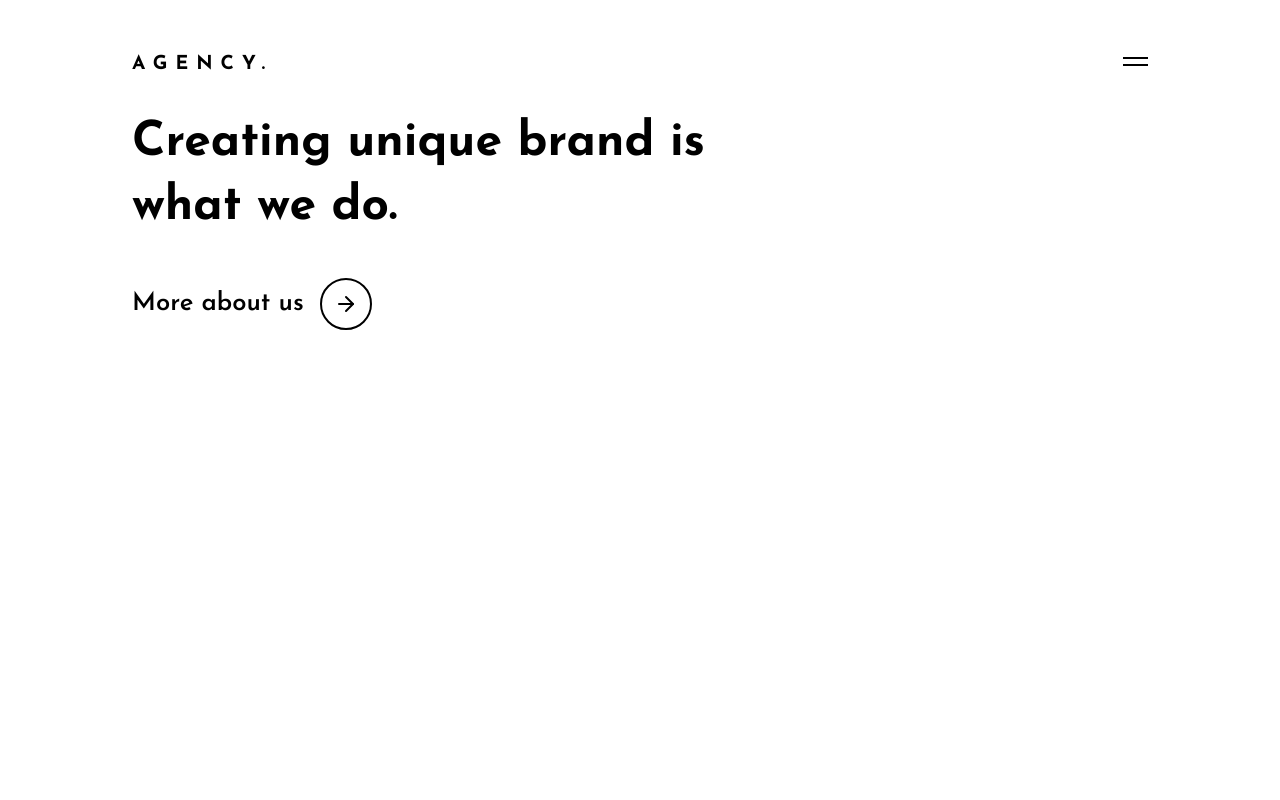
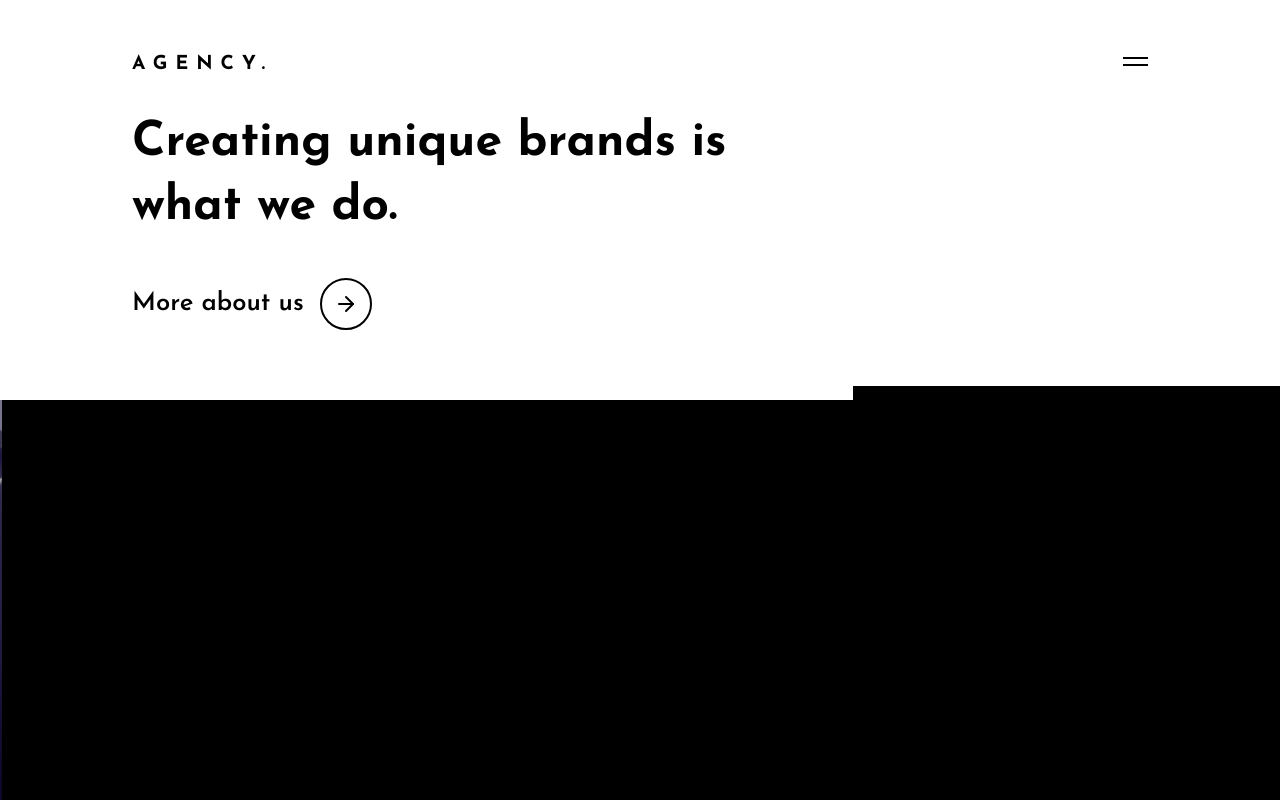
Before and after one commit to DevAbas/agency, a React (Create React App) app: page / in a window 1280 px wide. Built offline with nearby package versions, Linux system fonts and the light colour scheme.

Commit message:
Animation added

```diff
--- a/package.json
+++ b/package.json
@@ -10,6 +10,7 @@
     "@types/node": "^12.0.0",
     "@types/react": "^16.9.0",
     "@types/react-dom": "^16.9.0",
+    "gsap": "^3.2.6",
     "node-sass": "^4.13.1",
     "react": "^16.13.1",
     "react-dom": "^16.13.1",
--- a/src/App.tsx
+++ b/src/App.tsx
@@ -1,18 +1,60 @@
 import React, { useEffect } from 'react';
+import gsap from 'gsap';
 import Header from './components/Header';
 import Banner from './components/Banner';
+import Cases from './components/Cases';
+import IntroOverlay from './components/IntroOverlay';
 import './styles/App.scss';
 
 const App: React.FC = () => {
   useEffect(() => {
     let vh: number = window.innerHeight * 0.01;
     document.documentElement.style.setProperty('--vh', `${vh}px`);
+
+    gsap.to('body', 0, { css: { visibility: 'visible' } });
+
+    //timeline
+    const tl = gsap.timeline();
+
+    tl.from('.line span', 1.8, {
+      y: 100,
+      ease: 'power4.out',
+      delay: 1,
+      skewY: 7,
+      stagger: {
+        amount: 0.3,
+      },
+    })
+      .to('.overlay-top', 1.6, {
+        height: 0,
+        ease: 'expo.inOut',
+        stagger: 0.4,
+      })
+      .to('.overlay-bottom', 1.6, {
+        width: 0,
+        ease: 'expo.inOut',
+        delay: -0.8,
+        stagger: {
+          amount: 0.4,
+        },
+      })
+      .to('.intro-overlay', 0, { css: { display: 'none' } })
+      .from('.case-image img', 1.6, {
+        scale: 2,
+        ease: 'expo.inOut',
+        delay: -2,
+        stagger: {
+          amount: 0.4,
+        },
+      });
   }, []);
 
   return (
     <div className='App'>
+      <IntroOverlay />
       <Header />
       <Banner />
+      <Cases />
     </div>
   );
 };
--- a/src/components/Banner.tsx
+++ b/src/components/Banner.tsx
@@ -8,7 +8,7 @@ const Banner: React.FC = () => {
         <div className='row'>
           <h2>
             <div className='line'>
-              <span>Creating unique brand is</span>
+              <span>Creating unique brands is</span>
             </div>
             <div className='line'>
               <span>what we do.</span>
--- /dev/null
+++ b/src/components/Cases.tsx
@@ -0,0 +1,66 @@
+import React from 'react';
+import { ReactComponent as CasesPrev } from '../assets/arrow-left.svg';
+import { ReactComponent as CasesNext } from '../assets/arrow-right.svg';
+
+type CaseStudy = {
+  id: number;
+  subtitle: string;
+  title: string;
+  img: string;
+};
+
+const caseStudies: CaseStudy[] = [
+  {
+    id: 1,
+    subtitle: 'Curology',
+    title: "A custom formula for your skin's unique needs",
+    img: 'curology-min',
+  },
+  {
+    id: 2,
+    subtitle: 'Yourspace',
+    title: 'Open space floor plans for you next venture',
+    img: 'yourspace-min',
+  },
+  {
+    id: 3,
+    subtitle: 'Lumin',
+    title: 'For your best look ever',
+    img: 'lumin-min',
+  },
+];
+
+const Cases: React.FC = () => {
+  return (
+    <section className='cases'>
+      <div className='container-fluid'>
+        <div className='cases-navigation'>
+          <div className='cases-arrow prev disabled'>
+            <CasesPrev />
+          </div>
+          <div className='cases-arrow next'>
+            <CasesNext />
+          </div>
+        </div>
+        <div className='row'>
+          {caseStudies.map((caseItem: CaseStudy) => (
+            <div key={caseItem.id} className='case'>
+              <div className='case-details'>
+                <span>{caseItem.subtitle}</span>
+                <h2>{caseItem.title}</h2>
+              </div>
+              <div className='case-image'>
+                <img
+                  src={require(`../assets/${caseItem.img}.png`)}
+                  alt={caseItem.title}
+                />
+              </div>
+            </div>
+          ))}
+        </div>
+      </div>
+    </section>
+  );
+};
+
+export default Cases;
--- /dev/null
+++ b/src/components/IntroOverlay.tsx
@@ -0,0 +1,20 @@
+import React from 'react';
+
+const IntroOverlay: React.FC = () => {
+  return (
+    <div className='intro-overlay'>
+      <div className='top'>
+        <div className='overlay-top'></div>
+        <div className='overlay-top'></div>
+        <div className='overlay-top'></div>
+      </div>
+      <div className='bottom'>
+        <div className='overlay-bottom'></div>
+        <div className='overlay-bottom'></div>
+        <div className='overlay-bottom'></div>
+      </div>
+    </div>
+  );
+};
+
+export default IntroOverlay;
--- a/src/styles/App.scss
+++ b/src/styles/App.scss
@@ -1,19 +1,20 @@
-@import url("https://fonts.googleapis.com/css?family=Josefin+Sans:400,600,700&display=swap");
-@import "./varibles.scss";
-@import "./breakpoints.scss";
-@import "./components/header.scss";
-@import "./components/banner.scss";
-@import "./components/cases.scss";
+@import url('https://fonts.googleapis.com/css?family=Josefin+Sans:400,600,700&display=swap');
+@import './varibles.scss';
+@import './breakpoints.scss';
+@import './components/header.scss';
+@import './components/banner.scss';
+@import './components/cases.scss';
 
 body,
 html {
+  visibility: hidden;
   user-select: none;
   background: $white;
   overscroll-behavior: none;
   margin: 0;
-  font-family: "Josefin Sans", -apple-system, BlinkMacSystemFont, "Segoe UI",
-    "Roboto", "Oxygen", "Ubuntu", "Cantarell", "Fira Sans", "Droid Sans",
-    "Helvetica Neue", sans-serif;
+  font-family: 'Josefin Sans', -apple-system, BlinkMacSystemFont, 'Segoe UI',
+    'Roboto', 'Oxygen', 'Ubuntu', 'Cantarell', 'Fira Sans', 'Droid Sans',
+    'Helvetica Neue', sans-serif;
   -webkit-font-smoothing: antialiased;
   -moz-osx-font-smoothing: grayscale;
 }
@@ -23,29 +24,36 @@ html {
   min-width: 1560px;
   margin: 0 auto;
   height: 100%;
-  @include media("<=1560px") {
+
+  @include media('<=1560px') {
     width: 1280px;
     min-width: 1280px;
   }
-  @include media("<=desktop") {
+
+  @include media('<=desktop') {
     width: 1080px;
     min-width: 1080px;
   }
-  @include media("<=1080px") {
+
+  @include media('<=1080px') {
     width: 100%;
     min-width: 100%;
   }
+
   .row {
     display: flex;
     height: 100%;
     padding: 0 32px;
-    @include media("<=phone") {
+
+    @include media('<=phone') {
       padding: 0 16px;
     }
   }
+
   .v-center {
     align-items: center;
   }
+
   .space-between {
     justify-content: space-between;
   }
@@ -54,8 +62,92 @@ html {
 .container-fluid {
   width: 100%;
   height: 100%;
+
   .row {
     display: flex;
     height: 100%;
   }
 }
+
+// Intro overlay
+.intro-overlay {
+  .top {
+    height: 50vh;
+    height: calc(var(--vh, 1vh) * 50);
+    position: absolute;
+    width: 100%;
+    z-index: 8;
+
+    .overlay-top {
+      position: absolute;
+      left: 0;
+      right: 0;
+      bottom: 0;
+      width: 33.333vw;
+      height: 100%;
+      background: $black;
+
+      @include media('<=tablet') {
+        width: 100vw;
+      }
+
+      &:nth-child(2) {
+        left: 33.333%;
+
+        @include media('<=tablet') {
+          display: none;
+        }
+      }
+
+      &:nth-child(3) {
+        left: 66.666%;
+
+        @include media('<=tablet') {
+          display: none;
+        }
+      }
+    }
+  }
+
+  .bottom {
+    height: 50vh;
+    height: calc(var(--vh, 1vh) * 50);
+    position: absolute;
+    bottom: 0;
+    width: 100%;
+    z-index: 8;
+
+    .overlay-bottom {
+      position: absolute;
+      bottom: 0;
+      right: 66.666%;
+      width: 33.333vw;
+      height: 100%;
+      background: $black;
+
+      @include media('<=tablet') {
+        right: 0;
+        width: 100vw;
+      }
+
+      &:nth-child(2) {
+        right: 33.333%;
+
+        @include media('<=tablet') {
+          width: 100vw;
+          top: 100%;
+          right: 0;
+        }
+      }
+
+      &:nth-child(3) {
+        right: 0;
+
+        @include media('<=tablet') {
+          width: 100vw;
+          top: 200%;
+        }
+      }
+    }
+  }
+}
--- a/src/styles/components/cases.scss
+++ b/src/styles/components/cases.scss
@@ -0,0 +1,132 @@
+.cases {
+  height: 50vh; //Fallback
+  height: calc(var(--vh, 1vh) * 50);
+
+  .cases-navigation {
+    position: absolute;
+    bottom: 0px;
+    width: 100%;
+    display: flex;
+    justify-content: space-between;
+    align-items: center;
+    z-index: 6;
+    padding: 32px;
+    box-sizing: border-box;
+
+    @include media('<=tablet') {
+      display: none;
+    }
+
+    .cases-arrow {
+      background: rgba(0, 0, 0, .4);
+      width: 72px;
+      height: 72px;
+      border-radius: 100%;
+      display: flex;
+      justify-content: center;
+      align-items: center;
+
+      &.disabled {
+        opacity: 0.3;
+      }
+
+      svg {
+        width: 28px;
+        height: 28px;
+        color: $white;
+      }
+    }
+  }
+
+  .row {
+    @include media('<=tablet') {
+      flex-direction: column;
+    }
+
+    .case {
+      position: relative;
+      background: $black;
+      cursor: pointer;
+
+      &:hover {
+        .case-image {
+          opacity: 0.4;
+        }
+      }
+
+      .case-details {
+        width: 33.3333vw;
+        height: 50vh; //Fallback
+        height: calc(var(--vh, 1vh) * 50);
+        display: flex;
+        flex-direction: column;
+        justify-content: center;
+        padding: 32px;
+        box-sizing: border-box;
+        z-index: 1;
+        position: relative;
+
+        @include media('<=tablet') {
+          width: 100vw;
+        }
+
+        @include media('<=phone') {
+          padding: 16px;
+        }
+
+        span {
+          margin-top: 156px;
+          font-size: 1.6rem;
+          opacity: 0.8;
+          color: $white;
+          font-weight: 600;
+
+          @include media('<=desktop', '>tablet') {
+            font-size: 1.4rem;
+          }
+
+          @include media('<=phone') {
+            font-size: 1.2rem;
+            line-height: 2.2rem;
+          }
+        }
+
+        h2 {
+          font-size: 2.4rem;
+          line-height: 3.4rem;
+          width: 85%;
+          margin-top: 16px;
+          color: $white;
+
+          @include media('<=desktop', '>tablet') {
+            font-size: 2rem;
+            line-height: 2.4rem;
+          }
+
+          @include media('<=phone') {
+            font-size: 1.7rem;
+            line-height: 2.2rem;
+            margin-top: 8px;
+          }
+        }
+      }
+
+      .case-image {
+        position: absolute;
+        top: 0;
+        left: 0;
+        width: 100%;
+        height: 100%;
+        overflow: hidden;
+        opacity: 0.65;
+        transition: 0.4s cubic-bezier(0.6, -0.05, 0.1, 0.99);
+
+        img {
+          width: 100%;
+          height: 100%;
+          object-fit: cover;
+        }
+      }
+    }
+  }
+}
```
Also changed, not shown: 1 other file (tests, documents, lock files or other folders).
